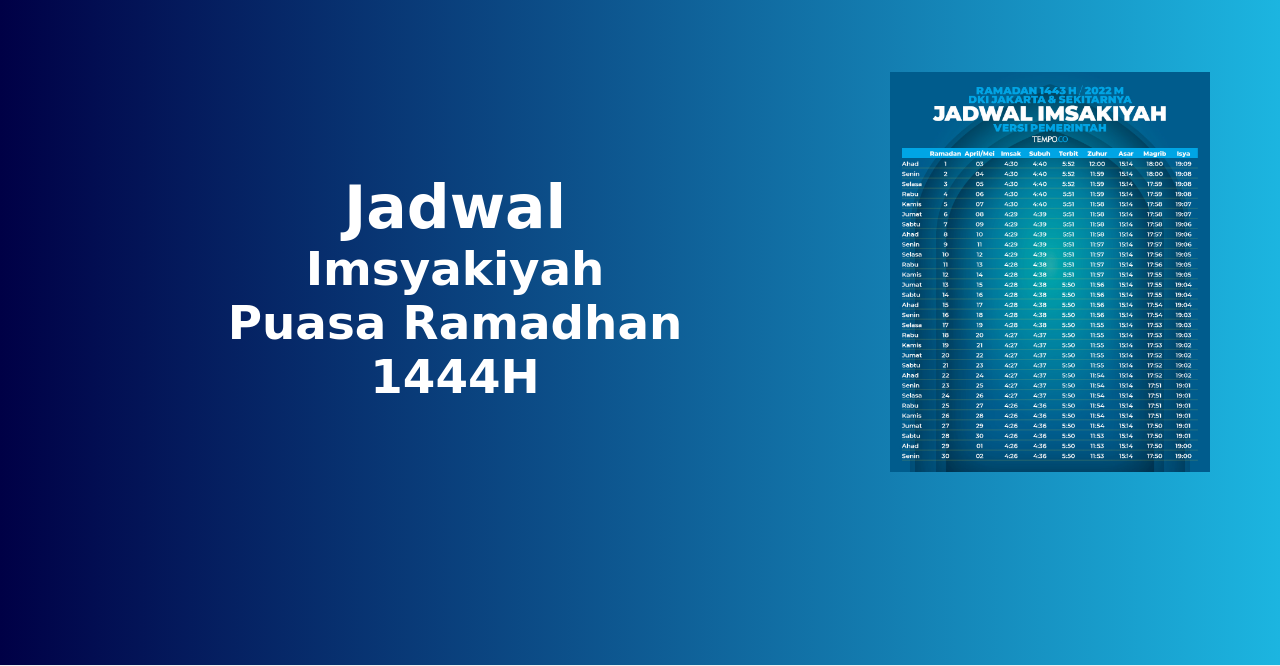
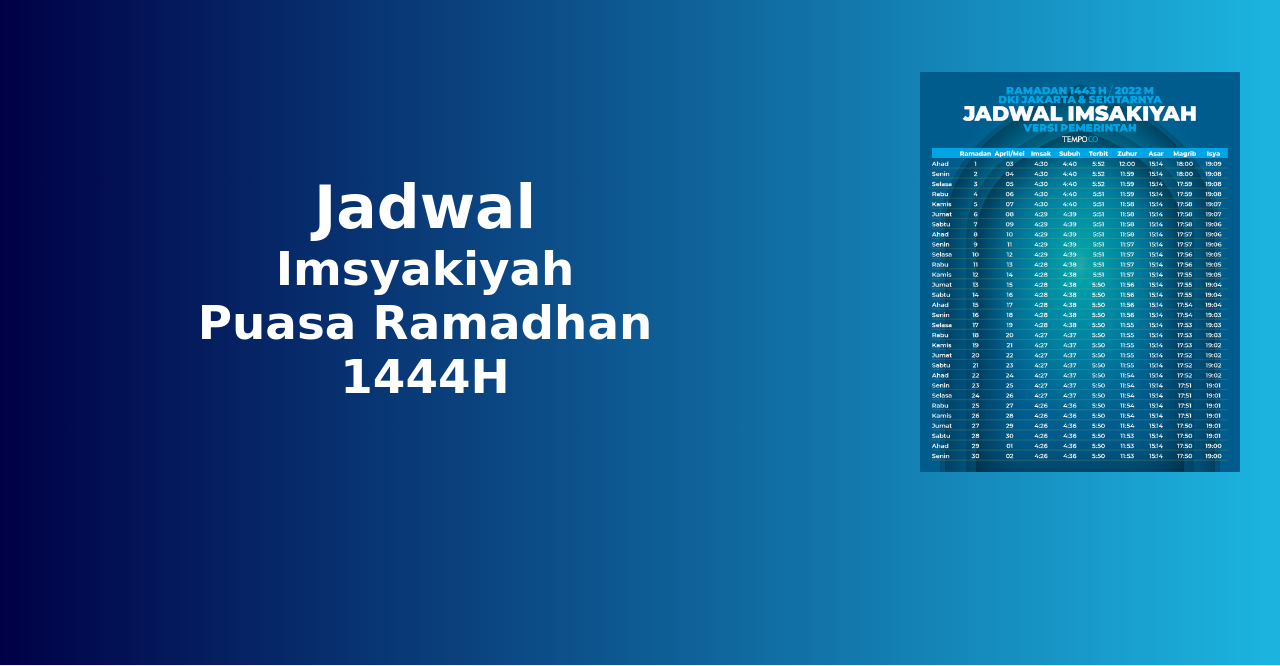
Before and after one commit to HIRUZENT/ramadhan2023, a PHP site: page / in a window 1280 px wide, with the pointer over the restyled element. Shown: the part 78-744 px from the top of the page. Run offline with PHP 8.4, Linux system fonts and the light colour scheme; some web fonts are replaced.

Commit message:
Update style.css

```diff
--- a/style/style.css
+++ b/style/style.css
@@ -158,9 +158,8 @@ a{
 }
 .gambar1 img:hover{
 	width: 320px;
-	margin-right: -15px;
+	margin-left: 90px;
 	transition: 0.3s;
-	margin-right: 50px;
 }
 .gambar2 img{
   	width: 250px;
@@ -172,6 +171,7 @@ a{
 }
 .gambar2 img:hover{
 	width: 280px;
+	margin-left: 50px;
 	transition: 0.3s;
 }
 
```
